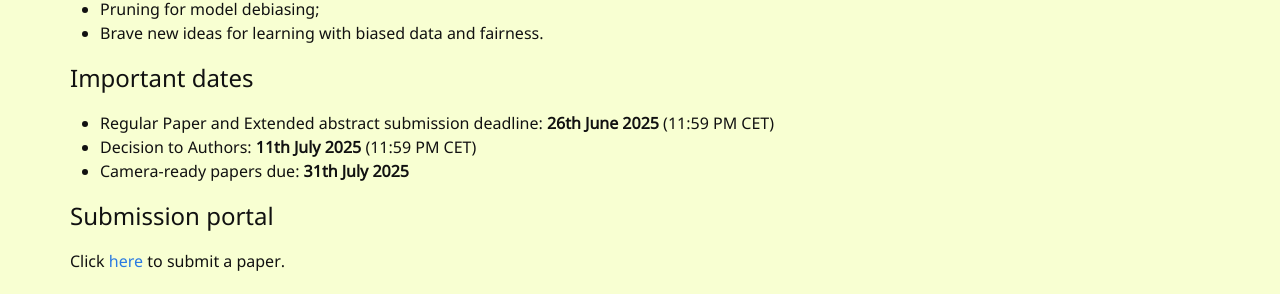
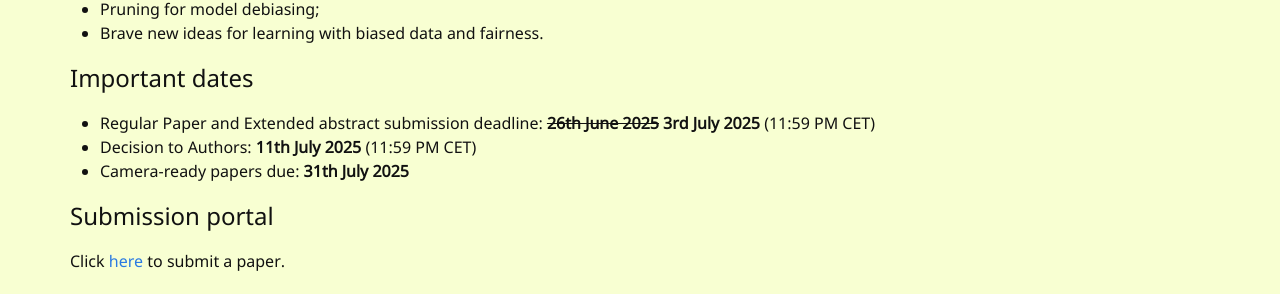
Before and after one commit to 2nd-FAILED-Workshop-ICCV-2025/2nd-FAILED-Workshop-ICCV-2025.github.io, a Jekyll site: the page built from 0-call.md, in a window 1280 px wide. Shown: the part 664-958 px from the top of the page. Built offline with Jekyll 4.4.1, drawn with Linux system fonts in a browser that asks for light colours.

Commit message:
Update 0-call.md

```diff
--- a/0-call.md
+++ b/0-call.md
@@ -23,7 +23,7 @@ We welcome the submissions of original and high-quality papers including (but no
 
 ## Important dates
 
-* Regular Paper and Extended abstract submission deadline: **26th June 2025** (11:59 PM CET)
+* Regular Paper and Extended abstract submission deadline:  **~~26th June 2025~~** **3rd July 2025** (11:59 PM CET)
 * Decision to Authors: **11th July 2025** (11:59 PM CET)
 * Camera-ready papers due: **31th July 2025**
 
```
